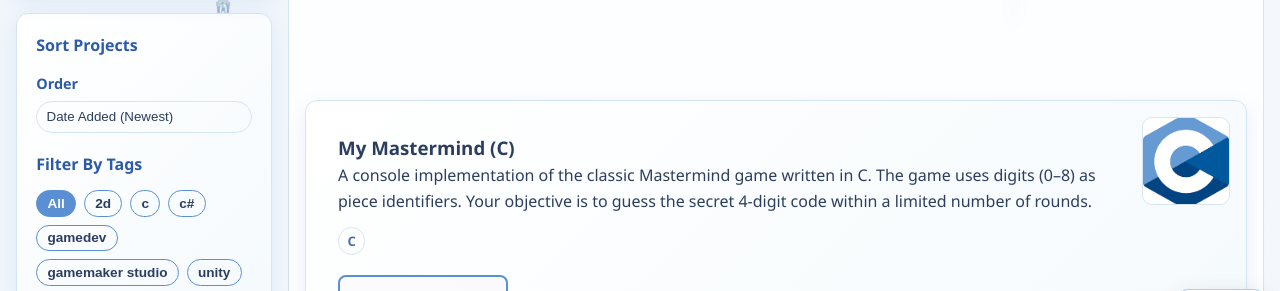
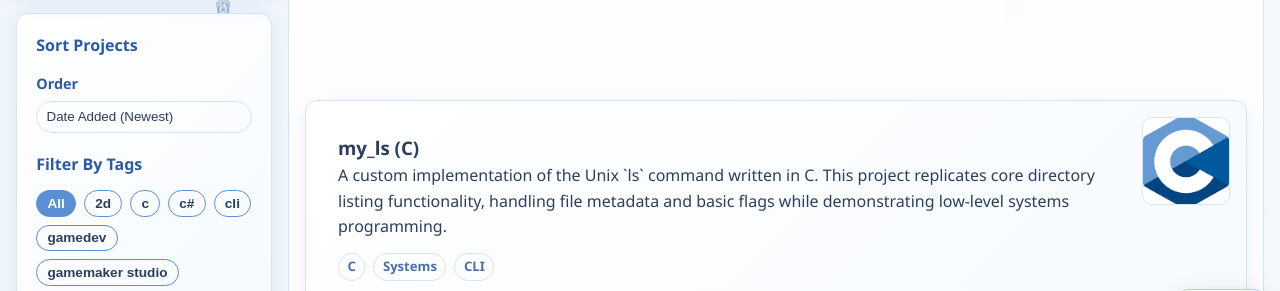
Before and after one commit to RimgaudasJ/RimgaudasJPortfolio, a website: page index.html in a window 1280 px wide. Shown: the part 454-745 px from the top of the page. Drawn offline with Linux system fonts and the light colour scheme; no server answers; animation ran at ten frames a second.

Commit message:
added my_ls

```diff
--- a/index.html
+++ b/index.html
@@ -55,6 +55,27 @@
         <h2>Projects</h2>
         <div class="projects-layout">
         <div class="projects-grid" id="projects-grid">
+          <article class="project-card">
+            <div class="project-image">
+              <img src="images/CCode.png" alt="my_ls in C image">
+            </div>
+            <div class="project-content">
+              <h3>my_ls (C)</h3>
+              <p class="project-description">
+                A custom implementation of the Unix `ls` command written in C.
+                This project replicates core directory listing functionality, handling
+                file metadata and basic flags while demonstrating low-level systems programming.
+              </p>
+              <div class="project-tags">
+                <span class="tag">C</span>
+                <span class="tag">Systems</span>
+                <span class="tag">CLI</span>
+              </div>
+              <a href="https://github.com/RimgaudasJ/my_ls" class="view-project" target="_blank" rel="noopener noreferrer">
+                View Project →
+              </a>
+            </div>
+          </article>
           <article class="project-card">
             <div class="project-image">
               <img src="images/CCode.png" alt="C image">
```
